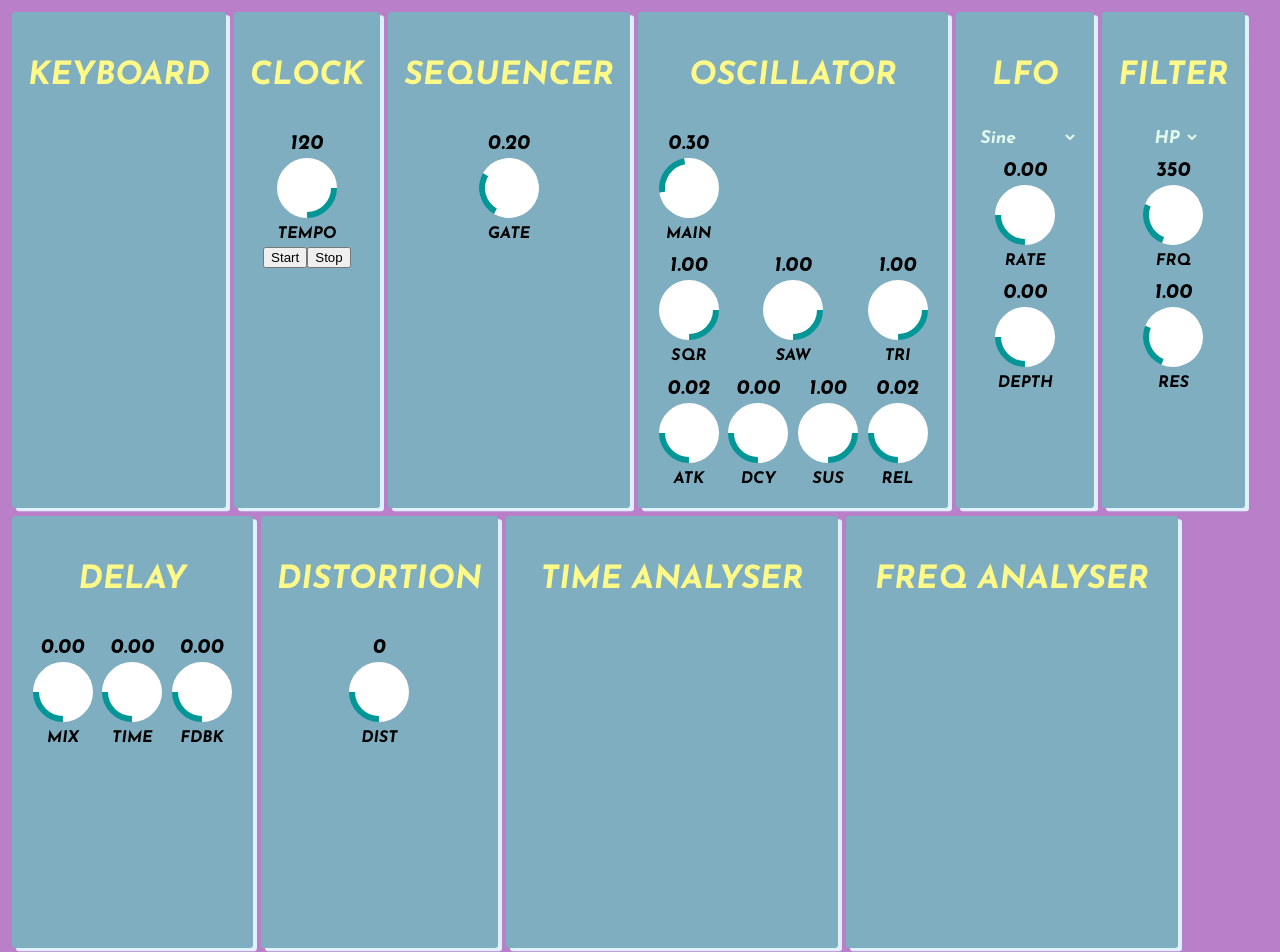
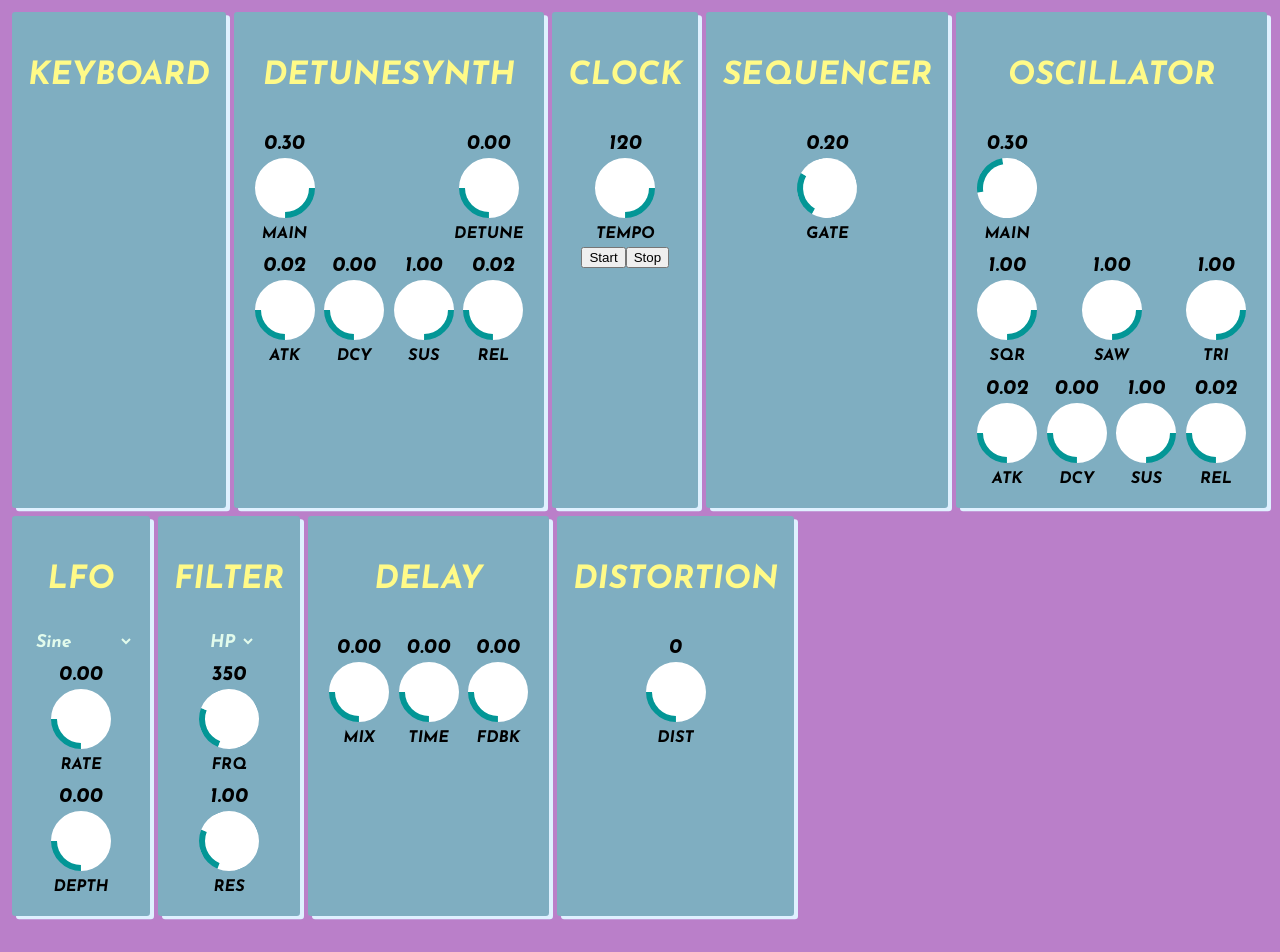
Before and after one commit to jkyle/austinjs-web-audio, a React app: page / in a window 1280 px wide. Shown: the top 952 px of the page. After the commit the page ends 928 px from the top, so only its background shows below. Built offline with nearby package versions, Linux system fonts and the light colour scheme.

Commit message:
Added Detune Synth Node.

```diff
--- a/src/App.js
+++ b/src/App.js
@@ -11,20 +11,22 @@ import Clock, { ClockDOM } from './Clock'
 import Sequencer, { SequencerDOM } from './Sequencer'
 import Delay, { DelayDOM } from './Delay'
 import Distortion, { DistortionDOM } from './Distortion'
+import Detune, { DetuneDOM } from './Detune'
 
 const context = new (window.AudioContext || window.webkitAudioContext)()
 const keyboard = Keyboard(context)
-const timeAnalyser = TimeAnalyser(context)
-const freqAnalyser = FrequencyAnalyser(context)
 const filter = Filter(context)
 const osc = MultiOsc(context)
 const lfo = LFO(context)
 lfo.start(context.currentTime)
-keyboard.register(osc.start)
 
 const gain = context.createGain()
 const distortion = Distortion(context)
 distortion.shaper.connect(gain)
+
+const detune = Detune(context)
+detune.gain.connect(gain)
+keyboard.register(detune.start)
 
 const delay = Delay(context)
 delay.out.connect(distortion.shaper)
@@ -33,8 +35,6 @@ osc.gain.connect(filter.filter)
 filter.filter.connect(delay.input)
 lfo.gain.connect(filter.filter.frequency)
 gain.connect(context.destination)
-gain.connect(timeAnalyser.analyser)
-gain.connect(freqAnalyser.analyser)
 
 const clock = Clock(context)
 const sequencer = Sequencer(context)
@@ -47,6 +47,9 @@ export default () => (
   <div className={style.container}>
     <Device name="Keyboard">
       <KeyboardDOM device={keyboard} />
+    </Device>
+    <Device name="DetuneSynth">
+      <DetuneDOM device={detune} />
     </Device>
     <Device name="Clock">
       <ClockDOM device={clock} />
@@ -69,11 +72,5 @@ export default () => (
     <Device name="Distortion">
       <DistortionDOM device={distortion} />
     </Device>
-    <Device name="Time Analyser">
-      <TimeAnalyserDOM device={timeAnalyser} />
-    </Device>
-    <Device name="Freq Analyser">
-      <FrequencyAnalyserDOM device={freqAnalyser} />
-    </Device>
   </div>
 )
--- a/src/Detune.js
+++ b/src/Detune.js
@@ -73,8 +73,6 @@ const DetuneDOM = makeDevice(({ device }) => (
         value={device.gain.gain.value}
         onChange={device.onChangeGain}
       />
-    </div>
-    <div className={style.components}>
       <Knob label="detune"
         min={0}
         max={10}
```
